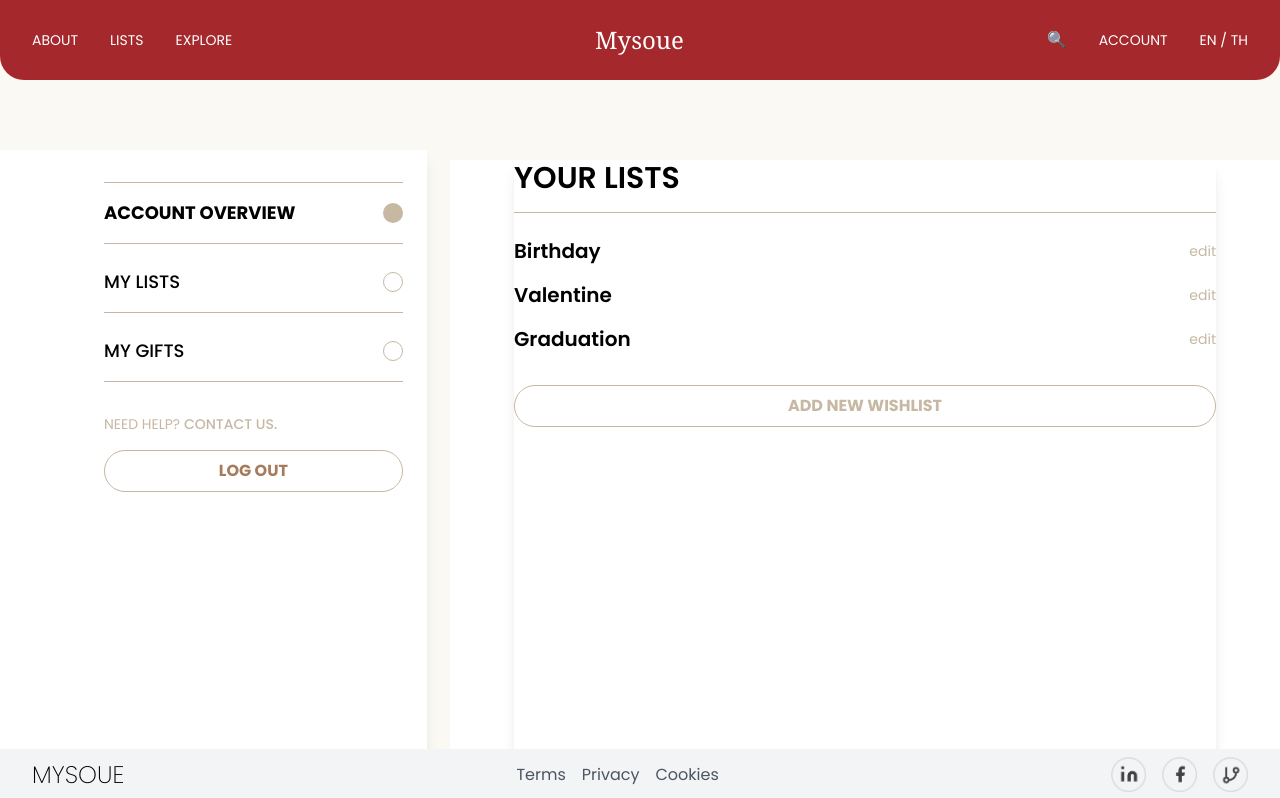
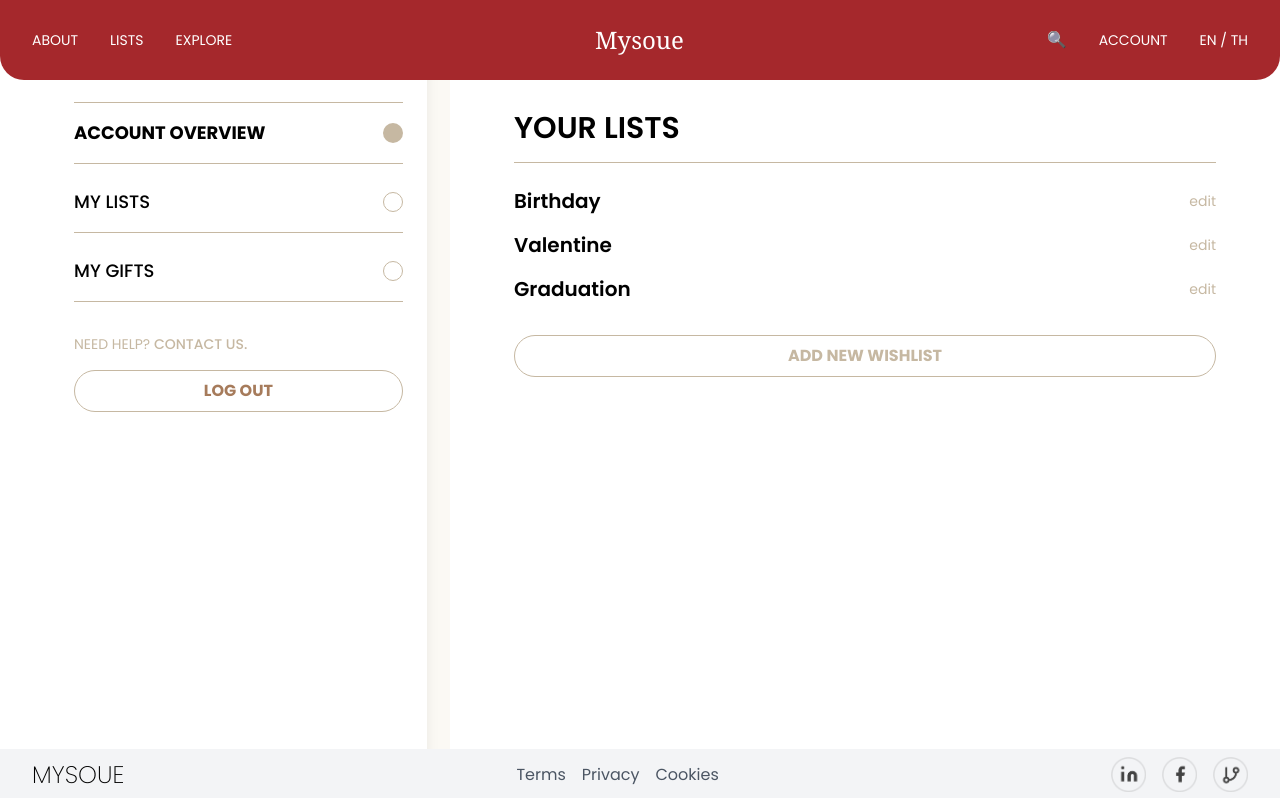
Before and after one commit to tomasvivaldi/mysoue, a Next.js app: page /en/dashboard/my-wishlists in a window 1280 px wide. Shown: the top 798 px of the page. Built offline with nearby package versions, Linux system fonts and the light colour scheme.

Commit message:
fixed stepzen connection + seo requests

```diff
--- a/apollo-client.js
+++ b/apollo-client.js
@@ -1,7 +1,7 @@
 import { ApolloClient, InMemoryCache } from "@apollo/client";
 
 const client = new ApolloClient({
-  uri: "https://pertuis.stepzen.net/api/getting-started/__graphql",
+  uri: "https://kinkondongo.us-east-a.ibm.stepzen.net/api/getting-started/graphql",
   headers: {
     Authorization: `Apikey ${process.env.NEXT_PUBLIC_STEPZEN_API_KEY}`,
   },
--- a/app/[locale]/api/auth/[...nextauth].js
+++ b/app/[locale]/api/auth/[...nextauth].js
@@ -11,7 +11,7 @@
 
 // Here you are creating the Apollo Client instance inside the NextAuth configuration
 const client = new ApolloClient({
-  uri: "https://pertuis.stepzen.net/api/getting-started/__graphql",
+  uri: "https://kinkondongo.us-east-a.ibm.stepzen.net/api/getting-started/graphql",
   headers: {
     Authorization: `Apikey ${process.env.NEXT_PUBLIC_STEPZEN_API_KEY}`,
   },
--- a/app/[locale]/api/auth/[...nextauth]/route.ts
+++ b/app/[locale]/api/auth/[...nextauth]/route.ts
@@ -9,7 +9,7 @@
 import CredentialsProvider from "next-auth/providers/credentials";
 
 const client = new ApolloClient({
-  uri: "https://pertuis.stepzen.net/api/getting-started/__graphql",
+  uri: "https://kinkondongo.us-east-a.ibm.stepzen.net/api/getting-started/graphql",
   headers: {
     Authorization: `Apikey ${process.env.NEXT_PUBLIC_STEPZEN_API_KEY}`,
   },
--- a/app/[locale]/dashboard/layout.tsx
+++ b/app/[locale]/dashboard/layout.tsx
@@ -54,13 +54,12 @@
         </div>
       </nav>
       <div
-        className={`flex flex-1 z-0 pb-36 md:pb-12  mt-[80px] ${
+        className={`flex flex-1 z-0 pb-36 md:pb-12  pt-[30px] ${
           isSidebarOpen ? "md:ml-[450px]" : "md:ml-0"
         } transition-margin duration-300`}
       >
 
-        <div className="fixed mt-[150px] pl-[80px] left-0 inset-y-0 w-full md:w-1/3  bg-white flex flex-col h-screen shadow-lg"
-        >
+        <div className="fixed pt-[70px] pl-[50px] left-0 inset-y-0 w-full md:w-1/3  bg-white flex flex-col h-screen shadow-lg">
           {/* Sidebar Menu */}
           <ul className="flex flex-col gap-6 px-6 py-8">
             {/* Account Overview */}
--- a/app/[locale]/dashboard/my-wishlists/page.tsx
+++ b/app/[locale]/dashboard/my-wishlists/page.tsx
@@ -211,7 +211,7 @@
   };
 
   return (
-    <div className="min-h-screen w-full x-paddings flex my-20 justify-center bg-white">
+    <div className="min-h-screen w-full x-paddings flex py-20 justify-center bg-white">
       <UserLists
         lists={lists}
         onEdit={handleEditList}
--- a/app/_app.tsx
+++ b/app/_app.tsx
@@ -9,6 +9,7 @@
 // import { LocalizationProvider } from '@mui/x-date-pickers';
 // import { AdapterDateFns } from '@mui/x-date-pickers/AdapterDateFns'
 import Script from "next/script";
+import Head from "next/head";
 
 const MyApp = ({
   Component,
@@ -32,7 +33,11 @@
               gtag('config', 'G-K50BW4JH06');
           `}
       </Script> */}
-
+      <Head>
+        {/* ------------NOT APPEARING ON GOOGLE SEARCH------------ */}
+        <meta name="robots" content="noindex, nofollow" />
+        {/* ------------NOT APPEARING ON GOOGLE SEARCH------------ */}
+      </Head>
       <Component {...pageProps} />
       {/* </LocalizationProvider> */}
       {/* </ThemeProvider> */}
--- a/app/api/auth/[...nextauth].js
+++ b/app/api/auth/[...nextauth].js
@@ -11,7 +11,7 @@
 
 // Here you are creating the Apollo Client instance inside the NextAuth configuration
 const client = new ApolloClient({
-  uri: "https://pertuis.stepzen.net/api/getting-started/__graphql",
+  uri: "https://kinkondongo.us-east-a.ibm.stepzen.net/api/getting-started/graphql",
   headers: {
     Authorization: `Apikey ${process.env.NEXT_PUBLIC_STEPZEN_API_KEY}`,
   },
--- a/app/api/auth/[...nextauth]/route.ts
+++ b/app/api/auth/[...nextauth]/route.ts
@@ -9,7 +9,7 @@
 import CredentialsProvider from "next-auth/providers/credentials";
 
 const client = new ApolloClient({
-  uri: "https://pertuis.stepzen.net/api/getting-started/__graphql",
+  uri: "https://kinkondongo.us-east-a.ibm.stepzen.net/api/getting-started/graphql",
   headers: {
     Authorization: `Apikey ${process.env.NEXT_PUBLIC_STEPZEN_API_KEY}`,
   },
--- a/components/aline_design/Dashboard/UserLists.tsx
+++ b/components/aline_design/Dashboard/UserLists.tsx
@@ -8,7 +8,7 @@
 
 const UserLists: React.FC<UserListsProps> = ({ lists, onEdit, onAddNewList }) => {
   return (
-    <div className="bg-white w-full rounded-lg shadow-lg">
+    <div className="bg-white w-full rounded-lg">
       {/* Heading */}
       <h2 className="text-3xl font-semibold text-black mb-4">YOUR LISTS</h2>
       <hr className="border-t border-[#C6B8A2] mb-6" />
--- a/lib/apolloClient.ts
+++ b/lib/apolloClient.ts
@@ -3,7 +3,7 @@
 // export function createApolloClient() {
 //   return new ApolloClient({
 //     link: new HttpLink({
-//       uri: "https://pertuis.stepzen.net/api/getting-started/__graphql",
+//       uri: "https://kinkondongo.us-east-a.ibm.stepzen.net/api/getting-started/graphql",
 //     }),
 //     cache: new InMemoryCache(),
 //   });
@@ -12,7 +12,7 @@
 import { setContext } from "@apollo/client/link/context";
 
 const httpLink = new HttpLink({
-  uri: "https://pertuis.stepzen.net/api/getting-started/__graphql",
+  uri: "https://kinkondongo.us-east-a.ibm.stepzen.net/api/getting-started/graphql",
 });
 
 const authLink = setContext((_, { headers }) => {
--- a/package.json
+++ b/package.json
@@ -49,6 +49,7 @@
     "@types/react-dom": "^18",
     "autoprefixer": "^10",
     "postcss": "^8",
+    "prettier": "3.4.2",
     "tailwindcss": "^3",
     "typescript": "^5"
   }
```
Also changed, not shown: 1 other file (tests, documents, lock files or other folders). Lines whose indentation alone changed are shown as unchanged.
